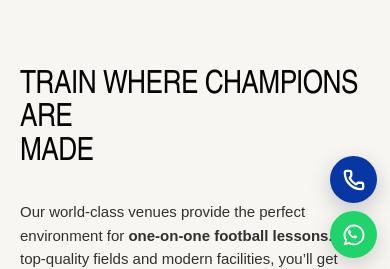
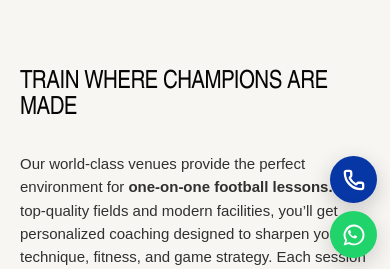
Before and after one commit to OsamaGani/kasfoundation, a React (Vite) app in the folder frontend/: page /venues in a window 390 px wide. Shown: the part 561-830 px from the top of the page. Built offline with nearby package versions, Linux system fonts and the light colour scheme; no server answers.

Commit message:
Update venues heading styling

```diff
--- a/frontend/src/pages/Venues.css
+++ b/frontend/src/pages/Venues.css
@@ -847,7 +847,7 @@
   .venue-training-left h2 {
   margin-bottom: 30px;
 
-  font-size: 32px;
+  font-size: 25px;
 
   font-weight: 500;
 }
```
